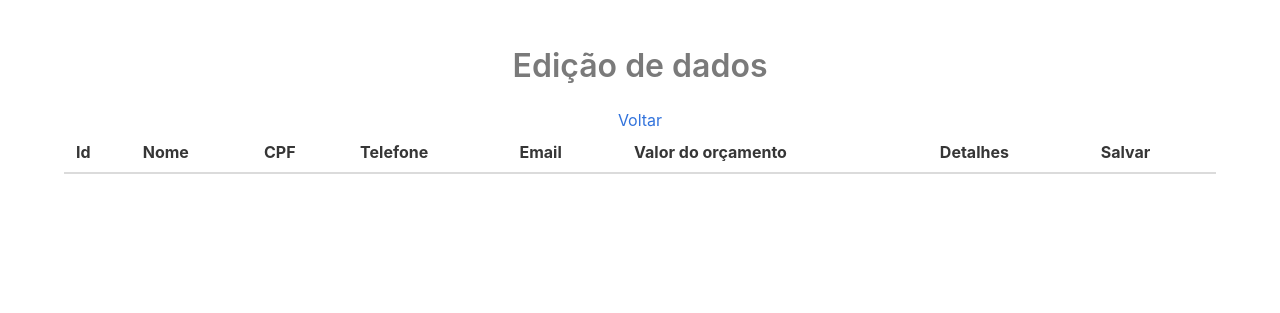
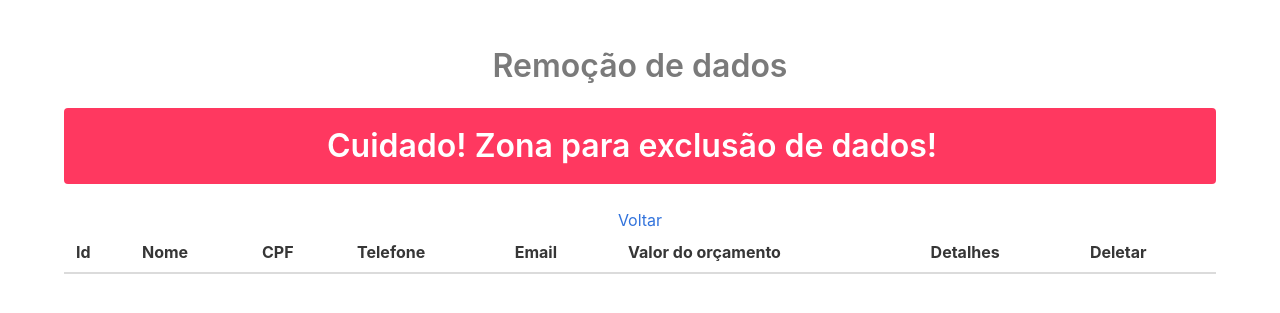
Before and after one commit to supertgo/dedetizacao, a PHP site: page /servidor/deletar.php?id=1 in a window 1280 px wide. Shown: the top 313 px of the page. Run offline with PHP 8.4, Linux system fonts and the light colour scheme; data that the repository does not hold is empty.

Commit message:
adicionando script de exclusão de dados

```diff
--- a/servidor/deletar.php
+++ b/servidor/deletar.php
@@ -14,13 +14,14 @@ $query = "SELECT * FROM dedetizatable WHERE id = '$identificador'";
 	<meta name="viewport" content="width=device-width, initial-scale=1">
 	<link href="https://fonts.googleapis.com/css?family=Open+Sans:300,400,700" rel="stylesheet">
 	<link rel="stylesheet" href="../estilos/bulma.min.css" />
-	<title>Editar tabela</title>
+	<title>Excluír dado da tabela</title>
 </head>
 <body>
-	<div class="container has-text-centered">
+<div class="container has-text-centered">
 		<br></br>
-	<h3 class="title has-text-grey">Edição de dados</h3>
-	<h2><a href="admin.php">Voltar</a></h2>
+	    <h3 class="title has-text-grey">Remoção de dados</h3>
+        <h3 class="title notification is-danger">Cuidado! Zona para exclusão de dados!</h3>
+        <h2><a href="painel.php">Voltar</a></h2>
 <div class="content">
 		<table class="table">
 			<thead>
@@ -32,7 +33,7 @@ $query = "SELECT * FROM dedetizatable WHERE id = '$identificador'";
                     <th>Email</th>
                     <th>Valor do orçamento</th>
                     <th>Detalhes</th>
-                    <th>Salvar</th>
+                    <th>Deletar</th>
 				</tr>
 			</thead>
 	<?php
@@ -49,7 +50,7 @@ $query = "SELECT * FROM dedetizatable WHERE id = '$identificador'";
 
 
 		echo ("<br></br>
-			<form action = 'salvar.php' method = 'POST'>
+			<form action = 'salvarDelete.php' method = 'POST'>
 			<tr>
 			<td>
 			<input class='input is-medium' type='text' name='id' value='" . $id . "'>
@@ -73,7 +74,7 @@ $query = "SELECT * FROM dedetizatable WHERE id = '$identificador'";
 			<input class='input is-medium' type='text' name='detalhes' value='" . $detalhes . "'>
 			</td>
 			<td>
-			<input class='button is-link input is-medium' type='submit' value='Salvar Mudanças'>
+			<input class='button is-danger input is-medium' type='submit' value='Excluír'>
 			</td>
 			</tr>
 			</form>
--- a/servidor/formularioCadastrar.php
+++ b/servidor/formularioCadastrar.php
@@ -84,8 +84,8 @@ session_start();
                         </textarea>
                     </div>
                 </div>
+                <button type="submit" class="button is-block is-link is-large is-fullwidth">Cadastrar</button>
                 </div>
-                <button type="submit" class="button is-block is-link is-large is-fullwidth">Cadastrar</button>
             </form>
         </div>
     </div>
--- a/servidor/painel.php
+++ b/servidor/painel.php
@@ -57,7 +57,7 @@
                         <td><?php echo $dado['detalhes'];?></td>
 						<td style="max-width: 160px">
 							<a class="editar" href="editar.php?id=<?php echo $dado['id'];?>"><i class="fas fa-user-edit"></i></a>
-							<a class="deletar" href="deletar.php?id=<?php echo $dado['id'];?>"><i class="fas fa-user-times"></i>
+							<a class="deletar" href="deletar.php?id=<?php echo $dado['id'];?>"><i class="fas fa-user-times"></i></a>
                         </td>
 						</tr>
 					<?php } ?>
--- a/servidor/salvar.php
+++ b/servidor/salvar.php
@@ -23,7 +23,7 @@ $resposta = mysqli_query($conexao, $query);
 <body>
 	<?php
 	if(!$resposta){
-		echo "Algo deu errado. Tente novamente." . mysqli_error($conection);
+		echo "Algo deu errado. Tente novamente." . mysqli_error($conexao);
 	} else {
 		?>
 		<div class="container has-text-centered">
```
Also changed, not shown: servidor/salvarDelete.php (+32 -0 lines).
